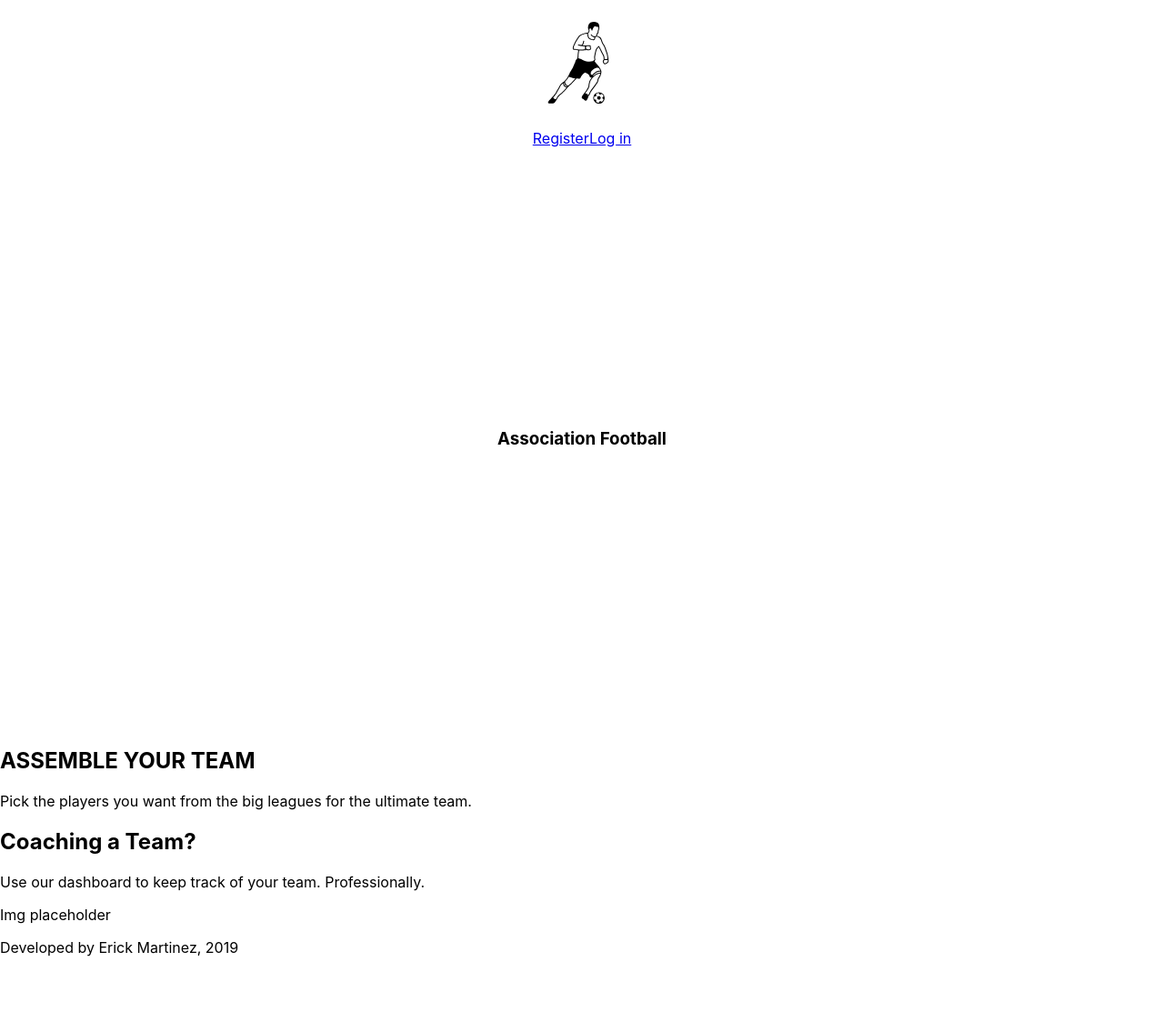
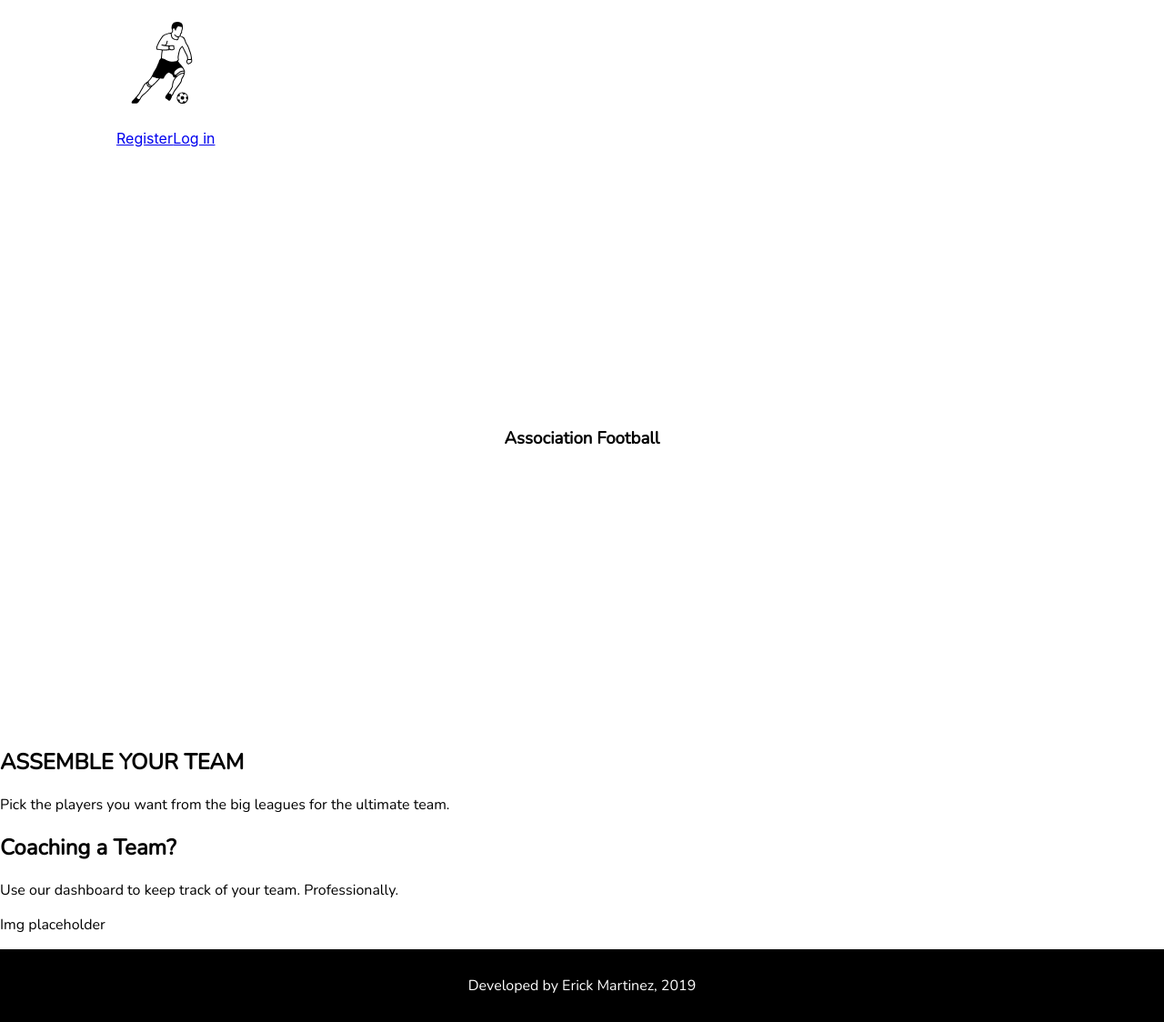
Before and after one commit to erickmtza/association-football-client, a React (Create React App) app: page / in a window 1280 px wide. Shown: the whole page at 91% size. Before the commit the page ends 1052 px from the top, so only its background shows below. Built offline with nearby package versions, Linux system fonts and the light colour scheme.

Commit message:
Styling for the main app.css

```diff
--- a/src/App.css
+++ b/src/App.css
@@ -1,4 +1,19 @@
-header {
+main {
+    font-family: 'Nunito', sans-serif;
+}
+
+.app_header {
+    width: 80vw;
+    margin-left: auto;
+    margin-right: auto;
+}
+
+footer {
+    justify-content: center;
+    height: 10vh;
     display: flex;
-    justify-content: space-evenly;
+    align-items: center;
+    background: black;
+    color: white;
+    font-family: 'Nunito', sans-serif;
 }
```
